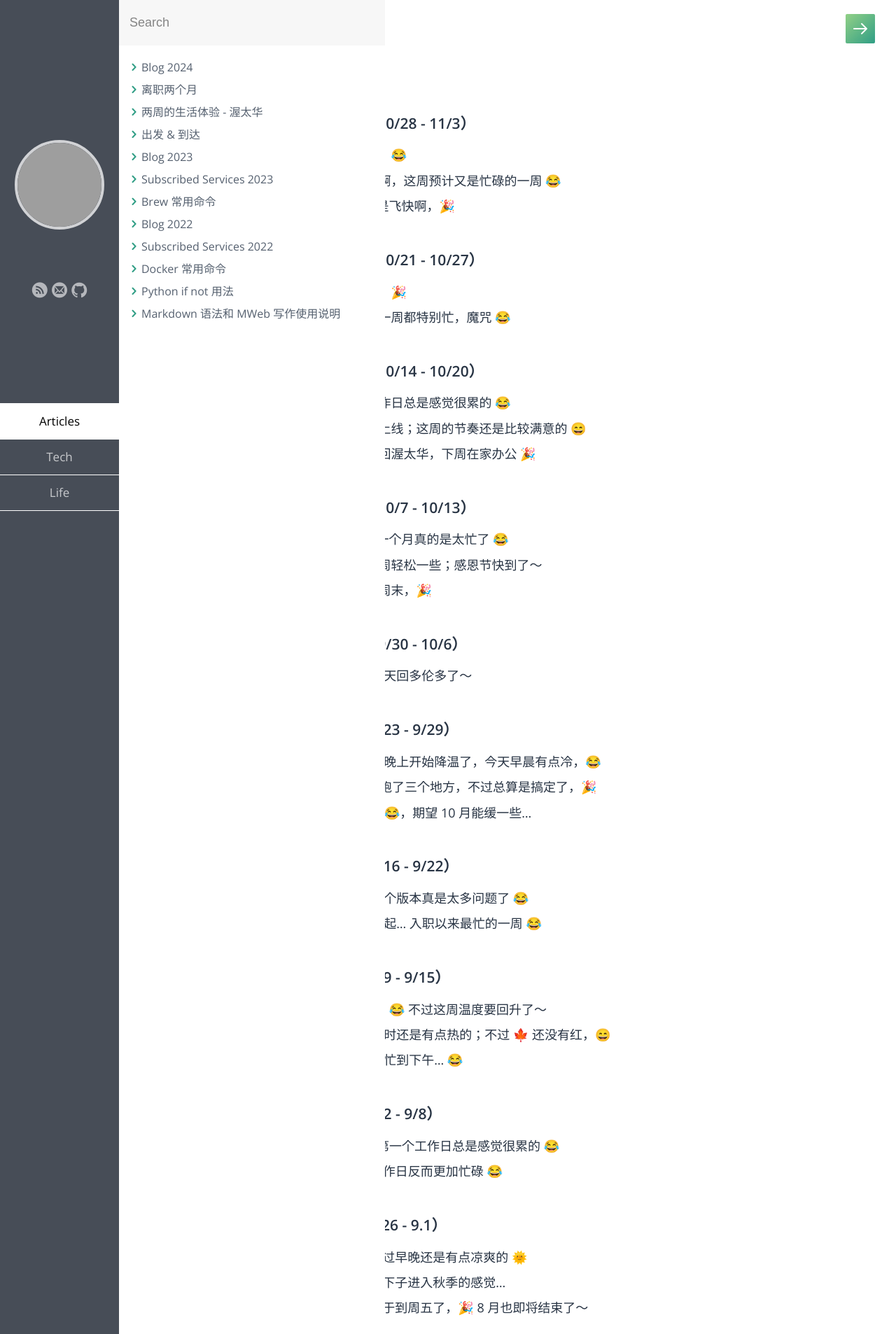
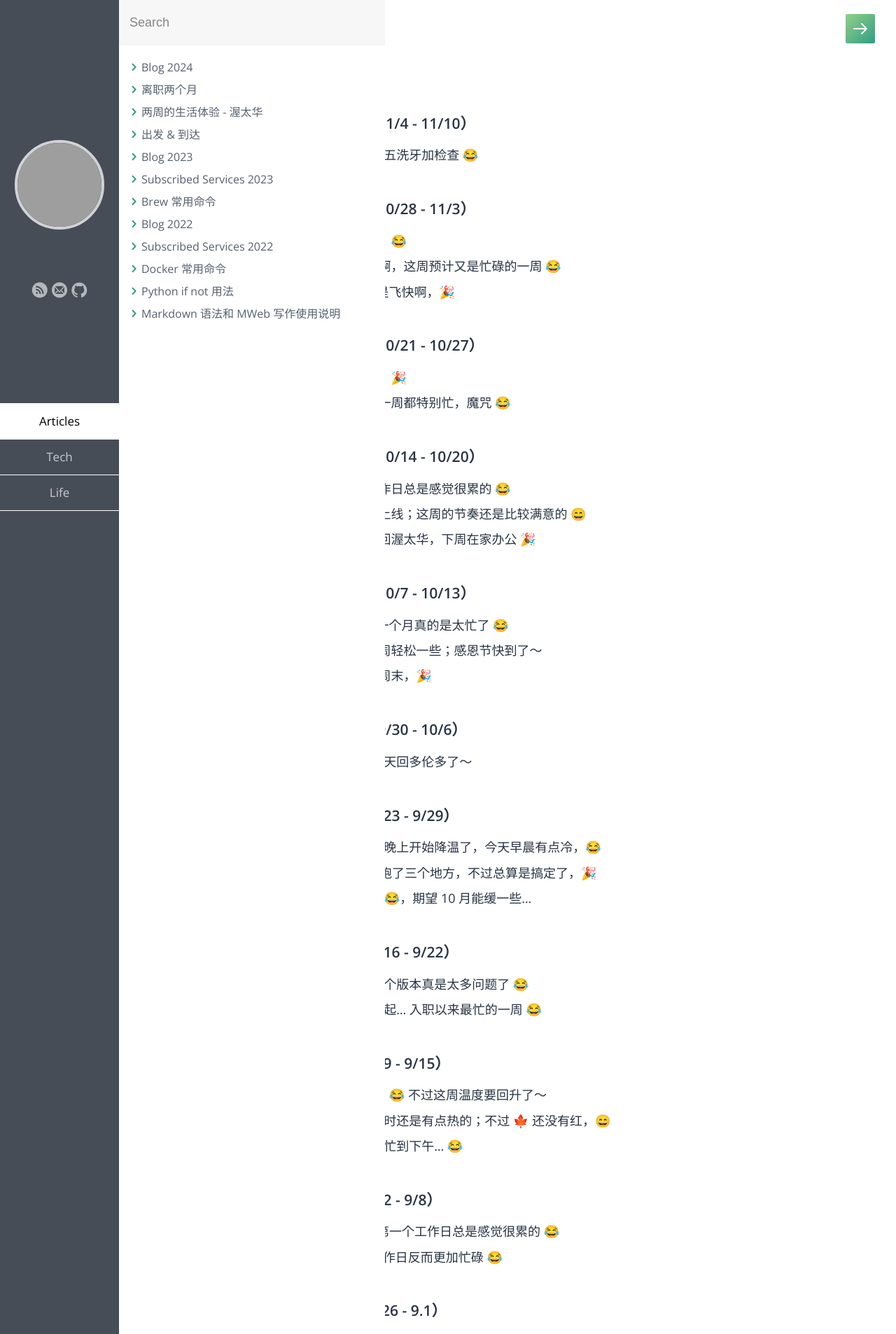
Before and after one commit to samxupeiran/samxupeiran.github.io, a Jekyll site: the page built from _posts/life/2024-01-02-my-blog.md, in a window 1280 px wide. Shown: the top 1906 px of the page at 70% size. Built offline with Jekyll 4.4.1, drawn with Linux system fonts in a browser that asks for light colours; some web fonts are replaced; some of the changed text lies outside the part shown; grey boxes are pictures that could not be loaded.

Commit message:
feat: add weekly blog 11/4

```diff
--- a/_posts/life/2024-01-02-my-blog.md
+++ b/_posts/life/2024-01-02-my-blog.md
@@ -5,6 +5,9 @@ category: Life
 tags: Blog
 ---
 
+
+- ### 2024 年 11 月 第 2 周（11/4 - 11/10）
+     - 11/4 今天下午补牙，上周五洗牙加检查 😂
 
 - ### 2024 年 11 月 第 1 周（10/28 - 11/3）
      - 10/28 周一真的是各种懵，😂
```
